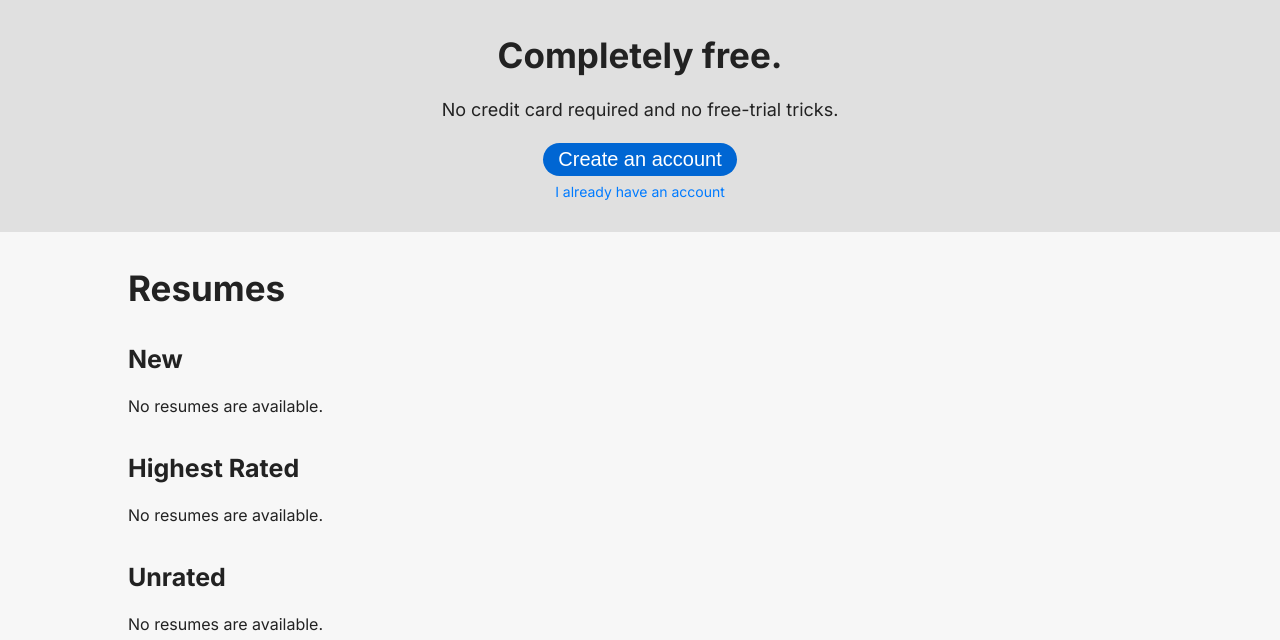
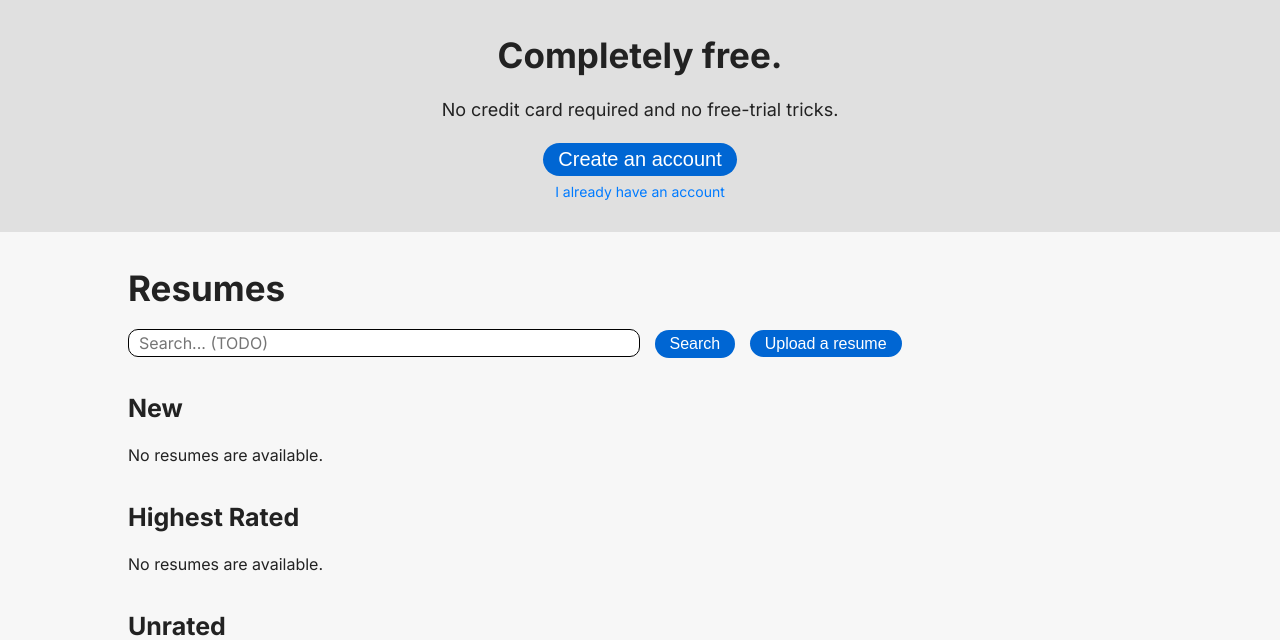
Before and after one commit to zgstumpf/ratemyresume, a Django app: page / in a window 1280 px wide. Shown: the part 1025-1665 px from the top of the page. Run offline with Django 5.2, Linux system fonts and the light colour scheme; data that the repository does not hold is empty; some libraries are stand-ins or nearby versions; some web fonts are replaced.

Commit message:
rudimentary resume search

```diff
--- a/resumes/static/resumes/index.js
+++ b/resumes/static/resumes/index.js
@@ -0,0 +1,27 @@
+document.addEventListener("DOMContentLoaded", () => {
+
+    $("#search").on('submit', function(event) {
+        event.preventDefault()
+
+        let url = $(this).attr('action');
+
+        $.ajax({
+            data: $(this).serialize(),
+            type: 'GET',
+            url: url,
+            headers: {'X-CSRFToken': getCsrf()},
+            crossDomain: false,
+            success: function (response) {
+                console.log(response)
+                response = response.results.join(' ')
+                $('#results-header').text('Results')
+                $('#results-resumes').html(`<div class="resume-card-container">${response}</div>`)
+            },
+            error: function (response) {
+                console.error(response.responseJSON.error)
+            }
+        });
+    })
+
+
+})
--- a/resumes/static/resumes/upload.css
+++ b/resumes/static/resumes/upload.css
@@ -54,5 +54,4 @@ input {
 .file-field {
     padding: 5px 10px;
     border: 1px solid #cccdcf;
-    border-radius: 5px;
 }
--- a/resumes/templates/resumes/groups.html
+++ b/resumes/templates/resumes/groups.html
@@ -13,8 +13,8 @@
 
 <div class="options">
     <form id="search" method="GET" action="">
-        <input type="text" name="query" placeholder="Search... (TODO)">
-        <button class="darkblue-btn" type="submit">Search</button>
+        <input class="search-bar" type="text" name="query" placeholder="Search... (TODO)">
+        <button class="darkblue-btn search-btn"  type="submit">Search</button>
     </form>
 
     <a class="darkblue-btn" href="{% url 'creategroup' %}">Create a group</a>
--- a/resumes/templates/resumes/index.html
+++ b/resumes/templates/resumes/index.html
@@ -53,6 +53,18 @@
 
 <h1 class="page-header">Resumes</h1>
 
+<div class="options">
+    <form id="search" method="GET" action="{% url 'resumeSearch' %}">
+        <input id="search-bar" class="search-bar" type="text" name="query" placeholder="Search... (TODO)">
+        <button class="darkblue-btn search-btn" type="submit">Search</button>
+    </form>
+
+    <a class="darkblue-btn" href="{% url 'upload' %}">Upload a resume</a>
+</div>
+
+<h2 id="results-header" class="sub-header"></h2>
+<div id="results-resumes"></div>
+
 <h2 class="sub-header">New</h2>
 {% if new_resumes %}
     <div class="resume-card-container">
--- a/resumes/urls.py
+++ b/resumes/urls.py
@@ -18,5 +18,6 @@ urlpatterns = [
     path('join/<str:group_id>/', views.sendrequest, name='sendrequest'),
     path('acceptrequest/<str:joinRequest_id>/', views.acceptrequest, name='acceptrequest'),
     path('rejectrequest/<str:joinRequest_id>/', views.rejectrequest, name='rejectrequest'),
+    path('resumes/search/', views.resumeSearch, name='resumeSearch')
 
 ]
--- a/resumes/views.py
+++ b/resumes/views.py
@@ -5,7 +5,8 @@ from django.http import Http404, HttpResponse, HttpResponseNotAllowed, HttpRespo
 from django.contrib.auth.decorators import login_required
 from django.contrib.auth.models import User, AnonymousUser
 from django.db import IntegrityError
-from django.db.models import Count, QuerySet, OuterRef, Subquery, Avg
+from django.db.models import Q, Count, QuerySet, OuterRef, Subquery, Avg
+from django.template.loader import render_to_string
 from django.utils import timezone
 from pdf2image import convert_from_path
 
@@ -590,3 +591,30 @@ def getPermittedSpecificGroupResumeIds(user: User):
     permittedResumeIds = ResumeGroupViewingPermissions.objects.filter(group_id__in=userGroupIds).values_list('resume_id', flat=True)
     print(type(permittedResumeIds)) # TODO: should I return an empty of this class instead of ResumeGroupViewingPermissions class if user is anonymous
     return permittedResumeIds
+
+def resumeSearch(request):
+    query = request.GET.get('query', '')
+
+    resumes = Resume.objects.filter(Q(name__contains=query) | Q(description__contains=query))
+
+    resumes = attach_has_user_rated(request.user, resumes)
+    resumes = attachAvgAndNumRatings(resumes)
+
+    #% include 'resume_card.html' with resume_id=resume.id user_id=resume.user.id user=resume.user resume_name=resume.name hasUserRated=resume.hasUserRated created_at=resume.created_at avgRating=resume.avgRating numRatings=resume.numRatings%
+    resume_html_list = []
+    for resume in resumes:
+        resume_html = render_to_string('resume_card.html', {
+            'resume_id': resume.id,
+            'user_id': resume.user.id,
+            'user': resume.user,
+            'resume_name': resume.name,
+            'hasUserRated': resume.hasUserRated,
+            'created_at': resume.created_at,
+            'avgRating': resume.avgRating,
+            'numRatings': resume.numRatings
+        }).replace('\n', '')
+        resume_html_list.append(resume_html)
+
+    print(resume_html_list)
+
+    return JsonResponse({"results": resume_html_list}, status=200)
--- a/static/base.css
+++ b/static/base.css
@@ -307,3 +307,31 @@ button.darkblue-btn {
     font-size: 20px;
     margin-bottom: 20px;
 }
+
+.options {
+    margin-bottom: 20px;
+}
+
+.options > * {
+    display: inline;
+}
+
+.search-bar {
+    width: 50%;
+    padding-left: 10px;
+
+    border: 1px solid black;
+    border-radius: 10px;
+    -webkit-border-radius: 10px;
+    -moz-border-radius: 10px;
+
+    margin-right: 10px;
+}
+
+.search-bar:focus {
+    outline: none;
+}
+
+.search-btn {
+    margin-right: 10px;
+}
--- a/static/resume_card.js
+++ b/static/resume_card.js
@@ -1,88 +1,95 @@
 document.addEventListener("DOMContentLoaded", () => {
-   // Load preview images of resumes
-    var resume_id_divs = $('.resume-id')
-    resume_id_divs.each(function() {
-        var $this = $(this)
-        $.ajax({
-            type: 'GET',
-            url: $this.data('url'),
-            crossDomain: false,
-            success: function (response) {
-                $this.next('.resume-image-skeleton').append(`<img src="${response.image}" style="max-width: 100%; max-height: ;">`);
-                $this.next('.resume-image-skeleton').css("animation", "none");
-            },
-            error: function (response) {
-                console.error(response.responseJSON.error)
-            }
+    // Trigger 'resumeCardAdded' event for each existing resume card
+    $('.resume-card').each(function() {
+        $(this).trigger('resumeCardAdded');
+    });
+
+    // Event listener for 'resumeCardAdded' event
+    $(document).on('resumeCardAdded', '.resume-card', function() {
+        // Attach click event handler to each resume card
+        $(this).click(function() {
+            // Redirect to the URL specified in the 'data-detailsurl' attribute
+            window.location.href = $(this).data('detailsurl');
         });
-    })
+    });
+});
 
-
-    // <div class="resume-card" data-detailsUrl="{% url 'details' resume.id %}">
-    $('.resume-card').click(function(){
-        window.location.href = $(this).data('detailsurl')
-    })
+//    // Load preview images of resumes
+//     var resume_id_divs = $('.resume-id')
+//     resume_id_divs.each(function() {
+//         var $this = $(this)
+//         $.ajax({
+//             type: 'GET',
+//             url: $this.data('url'),
+//             crossDomain: false,
+//             success: function (response) {
+//                 $this.next('.resume-image-skeleton').append(`<img src="${response.image}" style="max-width: 100%; max-height: ;">`);
+//                 $this.next('.resume-image-skeleton').css("animation", "none");
+//             },
+//             error: function (response) {
+//                 console.error(response.responseJSON.error)
+//             }
+//         });
+//     })
 
 
 
-    // Set color of rating icon
-    function Interpolate(start, end, steps, count) {
-        var s = start,
-            e = end,
-            final = s + (((e - s) / steps) * count);
-        return Math.floor(final);
-    }
 
-    function Color(_r, _g, _b) {
-        var r, g, b;
-        var setColors = function(_r, _g, _b) {
-            r = _r;
-            g = _g;
-            b = _b;
-        };
+//     // Set color of rating icon
+//     function Interpolate(start, end, steps, count) {
+//         var s = start,
+//             e = end,
+//             final = s + (((e - s) / steps) * count);
+//         return Math.floor(final);
+//     }
 
-        setColors(_r, _g, _b);
-        this.getColors = function() {
-            var colors = {
-                r: r,
-                g: g,
-                b: b
-            };
-            return colors;
-        };
-    }
+//     function Color(_r, _g, _b) {
+//         var r, g, b;
+//         var setColors = function(_r, _g, _b) {
+//             r = _r;
+//             g = _g;
+//             b = _b;
+//         };
 
-    var ratings = $('.resume-card-avgrating');
-    ratings.each(function() {
-        var $this = $(this);
-        var val = parseFloat($this.text());
+//         setColors(_r, _g, _b);
+//         this.getColors = function() {
+//             var colors = {
+//                 r: r,
+//                 g: g,
+//                 b: b
+//             };
+//             return colors;
+//         };
+//     }
 
-        var red = new Color(255, 0, 0),
-            yellow = new Color(255, 255, 0),
-            green = new Color(6, 170, 60),
-            start, end;
+//     var ratings = $('.resume-card-avgrating');
+//     ratings.each(function() {
+//         var $this = $(this);
+//         var val = parseFloat($this.text());
 
-        if (val <= 5) {
-            start = red;
-            end = yellow;
-        } else {
-            start = yellow;
-            end = green;
-            val -= 5; // Adjust rating value for the green range
-        }
+//         var red = new Color(255, 0, 0),
+//             yellow = new Color(255, 255, 0),
+//             green = new Color(6, 170, 60),
+//             start, end;
 
-        var startColors = start.getColors(),
-            endColors = end.getColors();
-        var r = Interpolate(startColors.r, endColors.r, 5, val);
-        var g = Interpolate(startColors.g, endColors.g, 5, val);
-        var b = Interpolate(startColors.b, endColors.b, 5, val);
+//         if (val <= 5) {
+//             start = red;
+//             end = yellow;
+//         } else {
+//             start = yellow;
+//             end = green;
+//             val -= 5; // Adjust rating value for the green range
+//         }
 
-        var opacity = 0.75
-        $this.css({
-            backgroundColor: "rgba(" + r + "," + g + "," + b + "," + opacity + ")"
-        });
+//         var startColors = start.getColors(),
+//             endColors = end.getColors();
+//         var r = Interpolate(startColors.r, endColors.r, 5, val);
+//         var g = Interpolate(startColors.g, endColors.g, 5, val);
+//         var b = Interpolate(startColors.b, endColors.b, 5, val);
 
-    });
+//         var opacity = 0.75
+//         $this.css({
+//             backgroundColor: "rgba(" + r + "," + g + "," + b + "," + opacity + ")"
+//         });
 
-
-});
+//     });
```
Also changed, not shown: resumes/static/resumes/groups.css (deleted, +0 -11 lines).
